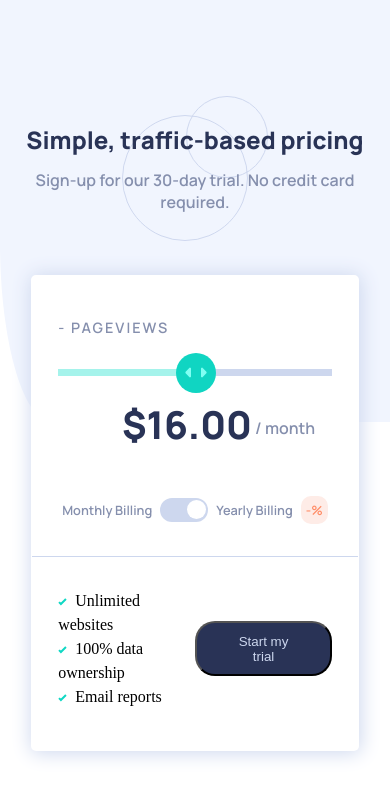
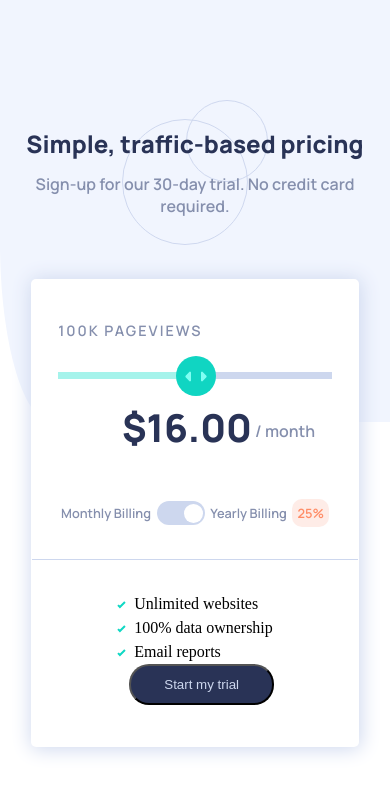
Before and after one commit to ajaythapliyal/interactive-pricing, a website built with Parcel: page src/index.html in a window 390 px wide. Built offline with nearby package versions, Linux system fonts and the light colour scheme.

Commit message:
footer layout

```diff
--- a/src/index.html
+++ b/src/index.html
@@ -21,7 +21,7 @@
     </div>
     <div class="card flex flex-col">
       <div class="flex space-between align-items-baseline">
-        <p class="pageview">- PAGEVIEWS</p>
+        <p class="pageview">100K PAGEVIEWS</p>
         <p class="billing">$16.00<span class="bill-unit"> / month</span></p>
       </div>
       <div class="progress-bar">
@@ -35,16 +35,16 @@
           <div class="toggle-circle toggle-yearly"></div>
         </div>
         <p class="text1-font">Yearly Billing</p>
-        <p class="discount">-% <span>discount</span></p>
+        <p class="discount">25% <span>discount</span></p>
       </div>
       <div class="section-separator"></div>
-      <div class=" flex space-between">
+      <div class=" flex space-between flex-wrap footer">
         <div class="features">
           <p><img src="./assets/images/icon-check.svg">&nbsp&nbspUnlimited websites</p>
           <p><img src="./assets/images/icon-check.svg">&nbsp&nbsp100% data ownership</p>
           <p><img src="./assets/images/icon-check.svg">&nbsp&nbspEmail reports</p>
         </div>
-        <button class="btn align-self-center">Start my trial</button>
+        <button class="btn trial-btn">Start my trial</button>
       </div>
     </div>
   </main>
--- a/src/scss/main.scss
+++ b/src/scss/main.scss
@@ -157,7 +157,11 @@ main{
 
 .features{
     line-height: 1.5em;
+}
 
+.trial-btn{
+    align-self: center;
+    margin-left: 1em;
 }
 
 @media screen and (max-width:600px){
@@ -176,6 +180,10 @@ main{
 
     .ghost{
         display: none;
+    }
+
+    .footer{
+        justify-content: center;
     }
 }
 
```
